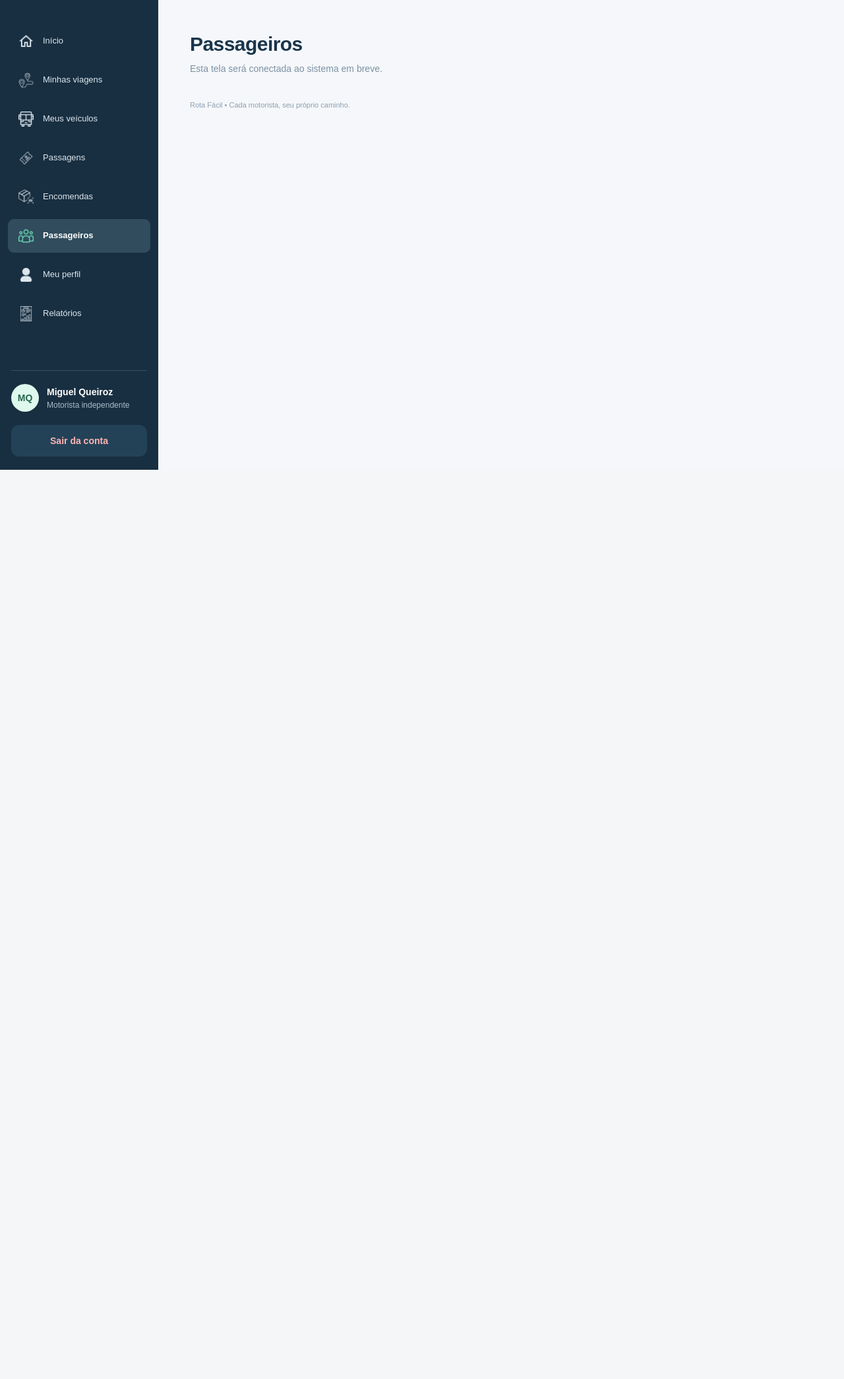
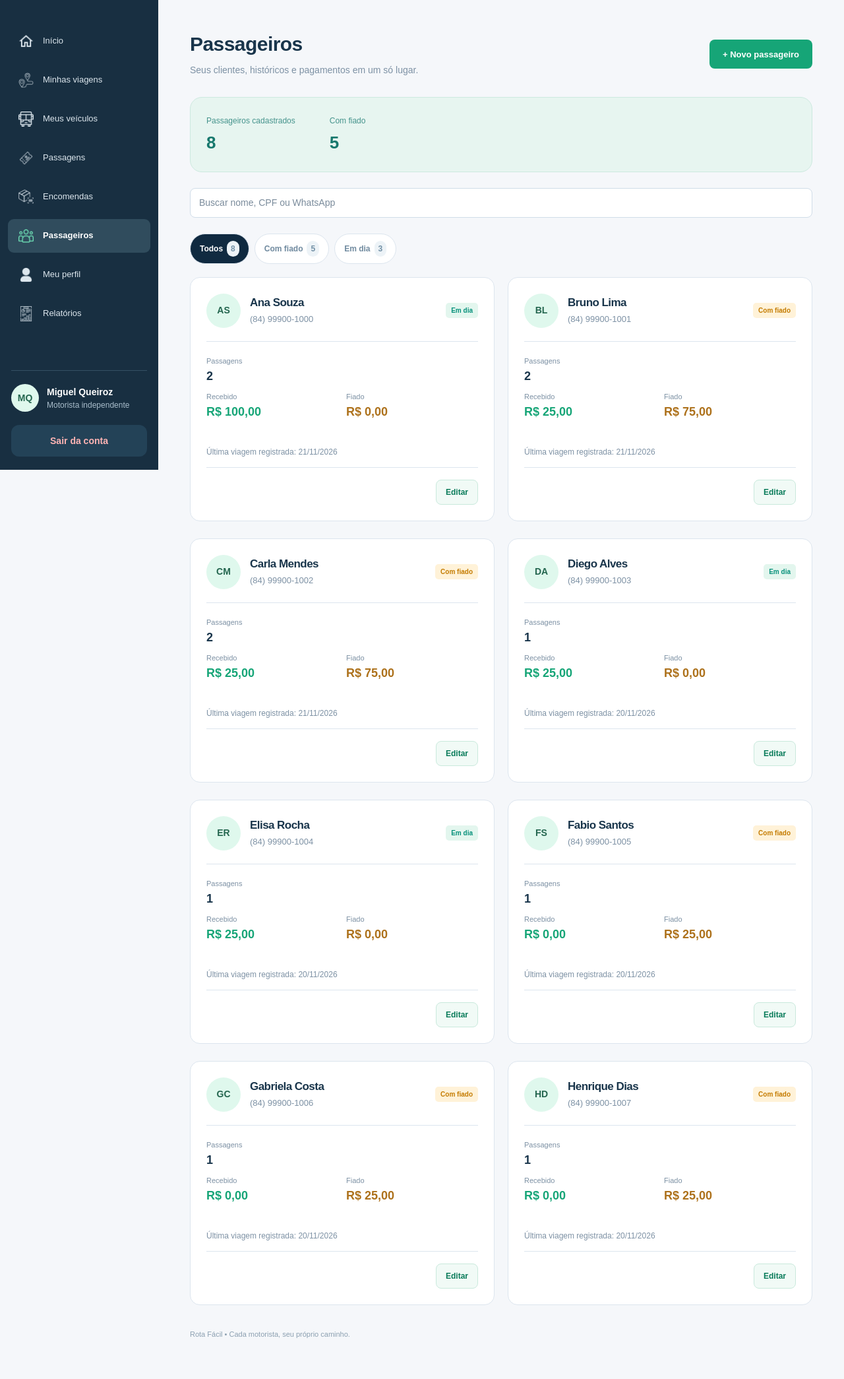
Before and after one commit to gabinaiare/RotaFacil, a Laravel app: page /passageiros in a window 1280 px wide. Shown: the part 88-2178 px from the top of the page at 66% size. Before the commit the page ends 800 px from the top, so only its background shows below. Run offline with Laravel 12, Linux system fonts and the light colour scheme; a user stored in the database is signed in; data comes from the database, SQL or seed files in the repository.

Commit message:
feat(passageiros): lista, busca, cadastro e edição de passageiros (UC-03)

```diff
--- a/backend/app/Http/Controllers/PassageiroController.php
+++ b/backend/app/Http/Controllers/PassageiroController.php
@@ -10,12 +10,51 @@ class PassageiroController extends Controller
 {
     public function index(Request $request)
     {
-        $passageiros = $request->user()->passageiros()
-            ->withCount(['passagens as total_passagens' => fn ($q) => $q->where('situacao', 'ativa')])
+        $busca = trim((string) $request->query('busca'));
+        $filtro = $request->query('filtro', 'todos');
+        $digitos = preg_replace('/\D/', '', $busca);
+
+        // Parte sempre do motorista logado: cada um vê só os próprios passageiros
+        $todos = $request->user()->passageiros()
+            ->with(['passagens' => fn ($q) => $q->where('situacao', 'ativa')->with(['pagamentos', 'viagem'])])
+            ->when($busca !== '', function ($q) use ($busca, $digitos) {
+                $q->where(function ($q) use ($busca, $digitos) {
+                    $q->where('nome', 'like', "%{$busca}%");
+                    if ($digitos !== '') {
+                        $q->orWhere('cpf', 'like', "%{$digitos}%")
+                          ->orWhere('telefone', 'like', "%{$digitos}%");
+                    }
+                });
+            })
             ->orderBy('nome')
             ->get();
 
-        return view('passageiros.index', compact('passageiros'));
+        foreach ($todos as $p) {
+            $pagamentos = $p->passagens->flatMap(fn ($passagem) => $passagem->pagamentos);
+
+            $p->recebido = round((float) $pagamentos->where('situacao', 'pago')->sum('valor'), 2);
+            $p->fiado = round((float) $pagamentos->where('situacao', 'pendente')->sum('valor'), 2);
+            $p->ultima_viagem = $p->passagens->map(fn ($passagem) => $passagem->viagem)->filter()->max('saida');
+        }
+
+        $total = $todos->count();
+        $comFiado = $todos->filter(fn ($p) => $p->fiado > 0)->count();
+
+        $passageiros = match ($filtro) {
+            'fiado' => $todos->filter(fn ($p) => $p->fiado > 0),
+            'em-dia' => $todos->filter(fn ($p) => $p->fiado <= 0),
+            default => $todos,
+        };
+
+        return view('passageiros.index', [
+            'passageiros' => $passageiros->values(),
+            'todos' => $todos,
+            'busca' => $busca,
+            'filtro' => $filtro,
+            'total' => $total,
+            'comFiado' => $comFiado,
+            'emDia' => $total - $comFiado,
+        ]);
     }
 
     public function store(Request $request)
--- a/backend/app/Models/Passageiro.php
+++ b/backend/app/Models/Passageiro.php
@@ -2,6 +2,7 @@
 
 namespace App\Models;
 
+use Illuminate\Database\Eloquent\Casts\Attribute;
 use Illuminate\Database\Eloquent\Model;
 use Illuminate\Database\Eloquent\Relations\BelongsTo;
 use Illuminate\Database\Eloquent\Relations\HasMany;
@@ -19,4 +20,42 @@ class Passageiro extends Model
     {
         return $this->hasMany(Passagem::class);
     }
+
+    protected function iniciais(): Attribute
+    {
+        return Attribute::get(function () {
+            $partes = preg_split('/\s+/', trim($this->nome));
+            $primeira = mb_substr($partes[0], 0, 1);
+            $ultima = count($partes) > 1 ? mb_substr(end($partes), 0, 1) : '';
+
+            return mb_strtoupper($primeira . $ultima);
+        });
+    }
+
+    protected function telefoneFormatado(): Attribute
+    {
+        return Attribute::get(function () {
+            $d = preg_replace('/\D/', '', (string) $this->telefone);
+
+            if (strlen($d) === 11) {
+                return sprintf('(%s) %s-%s', substr($d, 0, 2), substr($d, 2, 5), substr($d, 7));
+            }
+            if (strlen($d) === 10) {
+                return sprintf('(%s) %s-%s', substr($d, 0, 2), substr($d, 2, 4), substr($d, 6));
+            }
+
+            return $this->telefone;
+        });
+    }
+
+    protected function cpfFormatado(): Attribute
+    {
+        return Attribute::get(function () {
+            $d = preg_replace('/\D/', '', (string) $this->cpf);
+
+            return strlen($d) === 11
+                ? sprintf('%s.%s.%s-%s', substr($d, 0, 3), substr($d, 3, 3), substr($d, 6, 3), substr($d, 9))
+                : null;
+        });
+    }
 }
--- a/backend/public/css/laravel.css
+++ b/backend/public/css/laravel.css
@@ -23,3 +23,8 @@ button.botao {
     font-size: 0.95rem;
     margin: 0 0 1rem;
 }
+
+.filtros-clientes a.ativa {
+    background: #102A40;
+    color: #fff;
+}
--- a/backend/resources/views/dashboard.blade.php
+++ b/backend/resources/views/dashboard.blade.php
@@ -10,7 +10,7 @@
     <div class="atalhos">
         <a href="{{ route('passagens.index') }}"><span class="icone icone-bilhete" aria-hidden="true"></span><strong>Vender passagem</strong></a>
         <a href="{{ route('encomendas.index') }}"><span class="icone icone-encomendas" aria-hidden="true"></span><strong>Nova encomenda</strong></a>
-        <a href="{{ route('passageiros.index') }}"><span class="icone icone-cliente" aria-hidden="true"></span><strong>Novo cliente</strong></a>
+        <a href="{{ route('passageiros.index') }}#novo-cliente"><span class="icone icone-cliente" aria-hidden="true"></span><strong>Novo cliente</strong></a>
     </div>
 
     <section class="cartao lista-viagens">
--- /dev/null
+++ b/backend/resources/views/passageiros/_formulario.blade.php
@@ -0,0 +1,78 @@
+@php
+    $erros = $errors->getBag($bag);
+
+    // Valor do campo: o que o usuário digitou (se houve erro) ou o que está salvo.
+    // $exibir é o nome do campo "bonito" (ex.: telefone_formatado) usado só na edição.
+    $campo = function (string $nome, ?string $exibir = null) use ($passageiro, $usarOld) {
+        $base = $passageiro ? ($passageiro->{$exibir ?? $nome} ?? '') : '';
+
+        return $usarOld ? old($nome, $base) : $base;
+    };
+@endphp
+
+<section class="janela" id="{{ $idPainel }}" aria-label="Painel: {{ $titulo }}">
+    <a class="fundo-janela" href="{{ route('passageiros.index') }}" aria-label="Fechar painel"></a>
+
+    <section class="painel" role="dialog" aria-modal="true" aria-labelledby="{{ $idPainel }}-titulo" tabindex="-1">
+
+        <header class="painel-cabecalho">
+            <div>
+                <span class="marca-painel">ROTA FÁCIL</span>
+                <h2 id="{{ $idPainel }}-titulo">{{ $titulo }}</h2>
+            </div>
+            <a class="fechar-painel" href="{{ route('passageiros.index') }}" aria-label="Fechar">×</a>
+        </header>
+
+        <form class="formulario" method="POST" action="{{ $acao }}">
+            @csrf
+            @if ($metodo === 'PUT')
+                @method('PUT')
+            @endif
+
+            <div class="grade-formulario">
+                @if ($erros->any())
+                    <div class="erro-formulario largura-total">
+                        @foreach ($erros->all() as $mensagem)
+                            <p>{{ $mensagem }}</p>
+                        @endforeach
+                    </div>
+                @endif
+
+                <label>
+                    Nome completo
+                    <input type="text" name="nome" value="{{ $campo('nome') }}" placeholder="Nome do passageiro" maxlength="120" required>
+                </label>
+
+                <label>
+                    WhatsApp com DDD
+                    <input type="tel" name="telefone" value="{{ $campo('telefone', 'telefone_formatado') }}" placeholder="(84) 99999-9999" required>
+                </label>
+
+                <label>
+                    CPF
+                    <small>opcional</small>
+                    <input type="text" name="cpf" value="{{ $campo('cpf', 'cpf_formatado') }}" placeholder="000.000.000-00" inputmode="numeric">
+                </label>
+
+                <label>
+                    E-mail
+                    <small>opcional</small>
+                    <input type="email" name="email" value="{{ $campo('email') }}" maxlength="120">
+                </label>
+
+                <label class="largura-total">
+                    Endereço
+                    <small>opcional</small>
+                    <input type="text" name="endereco" value="{{ $campo('endereco') }}" placeholder="Rua, número e bairro" maxlength="200">
+                </label>
+
+                <p class="nota largura-total">As passagens e os pagamentos formam o histórico deste passageiro.</p>
+            </div>
+
+            <div class="acoes">
+                <a class="botao secundario" href="{{ route('passageiros.index') }}">Cancelar</a>
+                <button type="submit" class="botao">{{ $botao }}</button>
+            </div>
+        </form>
+    </section>
+</section>
--- /dev/null
+++ b/backend/resources/views/passageiros/index.blade.php
@@ -0,0 +1,132 @@
+@extends('layouts.app')
+
+@section('titulo', 'Passageiros')
+@section('classe', 'pagina-clientes')
+
+@section('conteudo')
+    @php
+        $dinheiro = fn ($v) => 'R$ ' . number_format($v, 2, ',', '.');
+        $link = fn (string $f) => route('passageiros.index', array_filter(['filtro' => $f === 'todos' ? null : $f, 'busca' => $busca]));
+    @endphp
+
+    <div class="titulo-pagina">
+        <div>
+            <h1>Passageiros</h1>
+            <p class="introducao">Seus clientes, históricos e pagamentos em um só lugar.</p>
+        </div>
+        <a class="botao" href="#novo-cliente">+ Novo passageiro</a>
+    </div>
+
+    @if (session('status'))
+        <p class="sucesso-formulario">{{ session('status') }}</p>
+    @endif
+
+    <section class="resumo-verde">
+        <div>
+            <small>Passageiros cadastrados</small>
+            <strong>{{ $total }}</strong>
+        </div>
+        <div>
+            <small>Com fiado</small>
+            <strong>{{ $comFiado }}</strong>
+        </div>
+    </section>
+
+    <form method="GET" action="{{ route('passageiros.index') }}" role="search">
+        @if ($filtro !== 'todos')
+            <input type="hidden" name="filtro" value="{{ $filtro }}">
+        @endif
+        <label class="sr-only" for="busca-passageiro">Buscar passageiro</label>
+        <input class="busca-passageiro" id="busca-passageiro" type="search" name="busca" value="{{ $busca }}" placeholder="Buscar nome, CPF ou WhatsApp">
+    </form>
+
+    <nav class="abas-visuais filtros-clientes" aria-label="Filtros de passageiros">
+        <a class="{{ $filtro === 'todos' ? 'ativa' : '' }}" href="{{ $link('todos') }}">Todos <span>{{ $total }}</span></a>
+        <a class="{{ $filtro === 'fiado' ? 'ativa' : '' }}" href="{{ $link('fiado') }}">Com fiado <span>{{ $comFiado }}</span></a>
+        <a class="{{ $filtro === 'em-dia' ? 'ativa' : '' }}" href="{{ $link('em-dia') }}">Em dia <span>{{ $emDia }}</span></a>
+    </nav>
+
+    <div class="grade-cartoes">
+        @forelse ($passageiros as $p)
+            <article class="cartao bloco passageiro-card" data-situacao="{{ $p->fiado > 0 ? 'fiado' : 'em-dia' }}">
+                <header class="linha">
+                    <div class="pessoa">
+                        <span class="avatar">{{ $p->iniciais }}</span>
+                        <div>
+                            <h2>{{ $p->nome }}</h2>
+                            <small>{{ $p->telefone_formatado ?: 'WhatsApp não informado' }}</small>
+                        </div>
+                    </div>
+
+                    @if ($p->fiado > 0)
+                        <span class="selo pendente">Com fiado</span>
+                    @else
+                        <span class="selo">Em dia</span>
+                    @endif
+                </header>
+
+                <section class="saldo-passageiro">
+                    <small>Passagens</small>
+                    <strong>{{ $p->passagens->count() }}</strong>
+                    <div class="duas-colunas">
+                        <div>
+                            <small>Recebido</small>
+                            <strong class="verde">{{ $dinheiro($p->recebido) }}</strong>
+                        </div>
+
+                        <div>
+                            <small>Fiado</small>
+                            <strong class="amarelo">{{ $dinheiro($p->fiado) }}</strong>
+                        </div>
+                    </div>
+                </section>
+
+                <p class="ultima-viagem">
+                    @if ($p->ultima_viagem)
+                        Última viagem registrada: {{ $p->ultima_viagem->format('d/m/Y') }}
+                    @else
+                        Nenhuma passagem registrada
+                    @endif
+                </p>
+
+                <div class="acoes-passageiro">
+                    <a href="#editar-cliente-{{ $p->id }}">Editar</a>
+                </div>
+            </article>
+        @empty
+            <p class="texto-secundario">
+                @if ($busca !== '' || $filtro !== 'todos')
+                    Nenhum passageiro encontrado com esses filtros.
+                @else
+                    Você ainda não cadastrou nenhum passageiro. Toque em "+ Novo passageiro" para começar.
+                @endif
+            </p>
+        @endforelse
+    </div>
+@endsection
+
+@section('janelas')
+    @include('passageiros._formulario', [
+        'idPainel' => 'novo-cliente',
+        'titulo' => 'Cadastrar passageiro',
+        'acao' => route('passageiros.store'),
+        'metodo' => 'POST',
+        'passageiro' => null,
+        'bag' => 'default',
+        'usarOld' => ! session('editando'),
+        'botao' => 'Salvar',
+    ])
+
+    @foreach ($todos as $p)
+        @include('passageiros._formulario', [
+            'idPainel' => 'editar-cliente-' . $p->id,
+            'titulo' => 'Editar passageiro',
+            'acao' => route('passageiros.update', $p->id),
+            'metodo' => 'PUT',
+            'passageiro' => $p,
+            'bag' => 'passageiro_' . $p->id,
+            'usarOld' => session('editando') == $p->id,
+            'botao' => 'Salvar passageiro',
+        ])
+    @endforeach
+@endsection
--- a/backend/routes/web.php
+++ b/backend/routes/web.php
@@ -2,6 +2,7 @@
 
 use App\Http\Controllers\AuthController;
 use App\Http\Controllers\DashboardController;
+use App\Http\Controllers\PassageiroController;
 use App\Http\Controllers\VeiculoController;
 use Illuminate\Support\Facades\Route;
 
@@ -24,12 +25,15 @@ Route::middleware('auth')->group(function () {
     Route::post('/veiculos', [VeiculoController::class, 'store'])->name('veiculos.store');
     Route::put('/veiculos/{id}', [VeiculoController::class, 'update'])->whereNumber('id')->name('veiculos.update');
 
+    Route::get('/passageiros', [PassageiroController::class, 'index'])->name('passageiros.index');
+    Route::post('/passageiros', [PassageiroController::class, 'store'])->name('passageiros.store');
+    Route::put('/passageiros/{id}', [PassageiroController::class, 'update'])->whereNumber('id')->name('passageiros.update');
+
     // Telas ainda não construídas. Cada uma sai desta lista quando ganhar seu controller.
     $provisorias = [
         'viagens'     => 'Minhas viagens',
         'passagens'   => 'Passagens',
         'encomendas'  => 'Encomendas',
-        'passageiros' => 'Passageiros',
         'perfil'      => 'Meu perfil',
         'relatorios'  => 'Relatórios',
     ];
```
